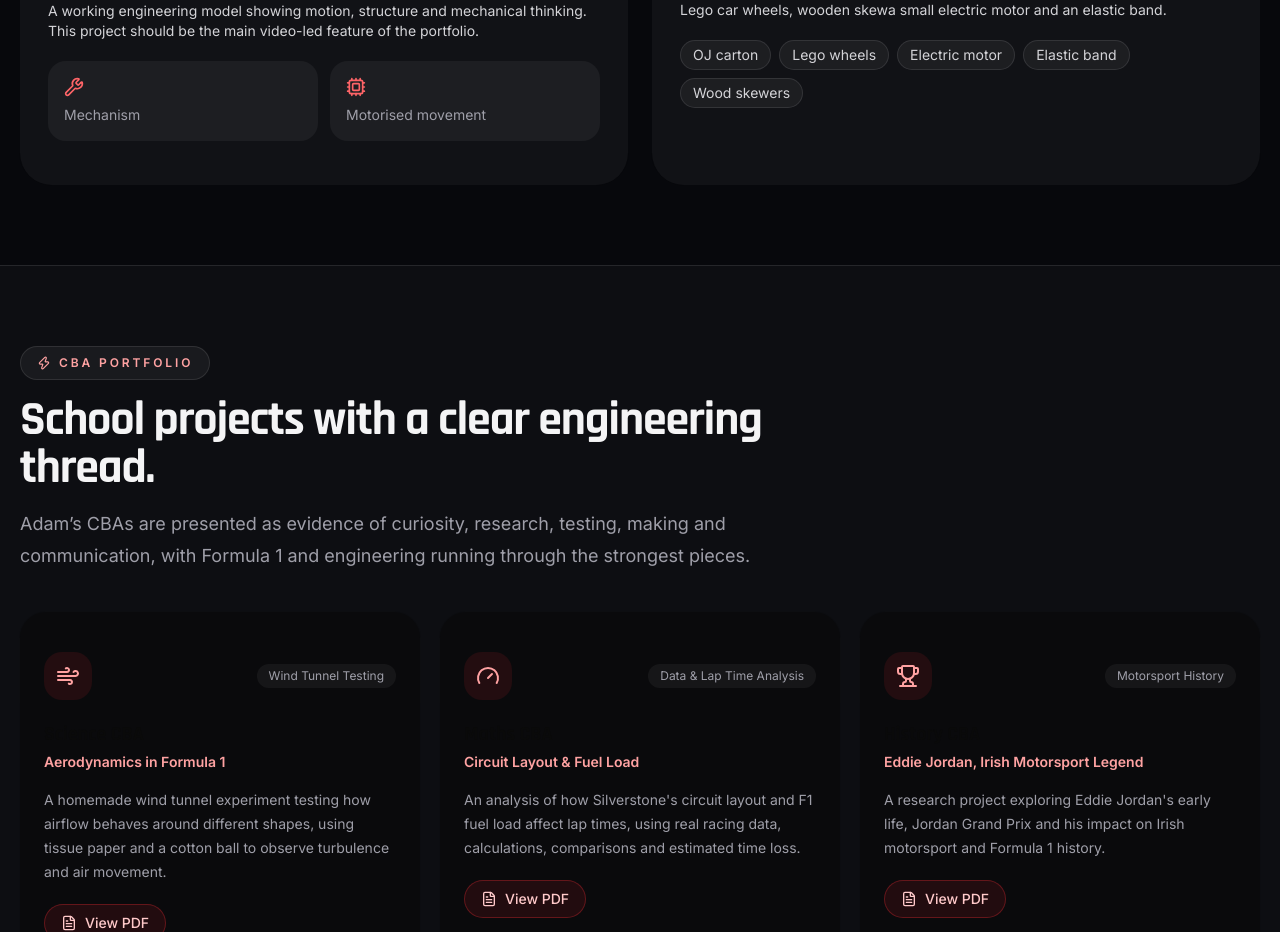
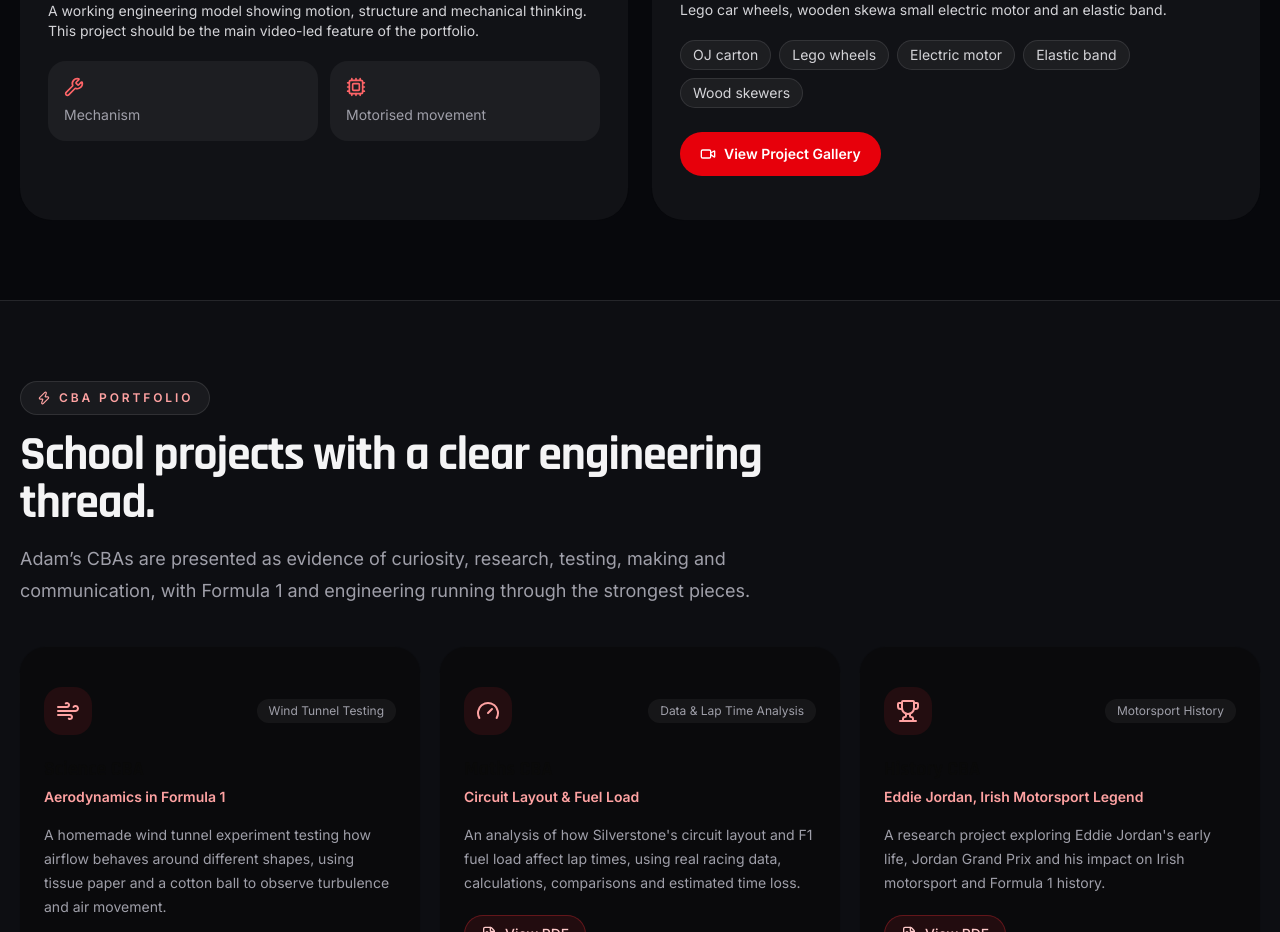
Before and after one commit to gitk/adam-keogh-portfolio, a Next.js app: page / in a window 1280 px wide. Shown: the part 1584-2516 px from the top of the page. Built offline with nearby package versions, Linux system fonts and the light colour scheme.

Commit message:
Update page.tsx

```diff
--- a/src/app/page.tsx
+++ b/src/app/page.tsx
@@ -306,11 +306,26 @@ export default function AdamPortfolioWebsite() {
                   <p className="mt-3 text-zinc-300">
                     One of Adam’s earliest engineering builds, made from an orange juice carton, large Lego car wheels, wooden skewa small electric motor and an elastic band.
                   </p>
-                  <div className="mt-5 flex flex-wrap gap-2">
-                    {['OJ carton', 'Lego wheels', 'Electric motor', 'Elastic band', 'Wood skewers'].map((item) => (
-                      <span key={item} className="rounded-full border border-white/10 bg-white/5 px-3 py-1 text-sm text-zinc-300">{item}</span>
-                    ))}
-                  </div>
+                 <div className="mt-5 flex flex-wrap gap-2">
+  {['OJ carton', 'Lego wheels', 'Electric motor', 'Elastic band', 'Wood skewers'].map((item) => (
+    <span
+      key={item}
+      className="rounded-full border border-white/10 bg-white/5 px-3 py-1 text-sm text-zinc-300"
+    >
+      {item}
+    </span>
+  ))}
+</div>
+
+<div className="mt-6">
+  <a
+    href="/projects/f1-build"
+    className="inline-flex items-center gap-2 rounded-full bg-red-600 px-5 py-3 text-sm font-semibold text-white transition hover:bg-red-500"
+  >
+    <Video className="h-4 w-4" />
+    View Project Gallery
+  </a>
+</div>
                 </div>
               </CardContent>
             </Card>
```
